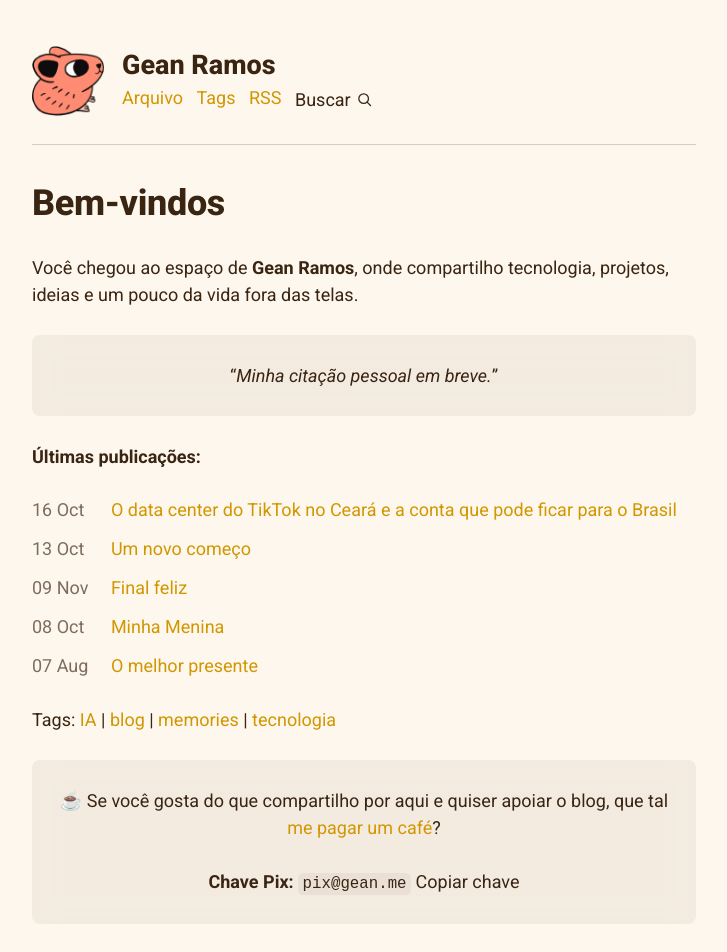
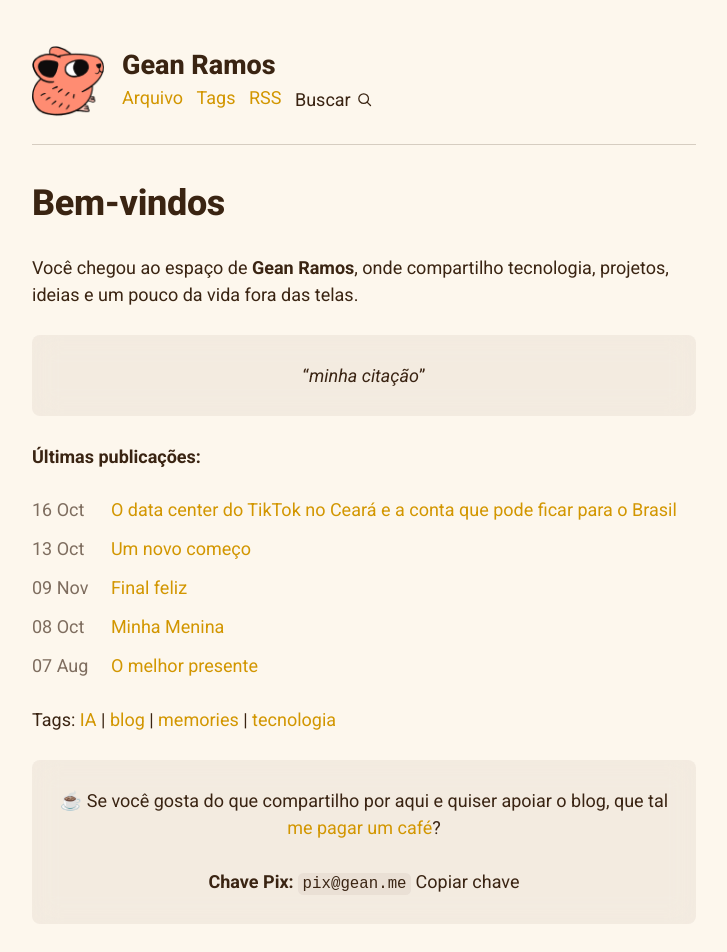
Before and after one commit to geanramoscom/geanramoscom.github.io, a Jekyll site: the page built from index.html, in a window 1280 px wide. Shown: the top 952 px of the page, without its empty margins (276-1003 px from the left). Built offline with Jekyll 4.4.1, drawn with Linux system fonts in a browser that asks for light colours; some web fonts are replaced.

Commit message:
Update index.html

```diff
--- a/index.html
+++ b/index.html
@@ -7,7 +7,7 @@ permalink: /
   <header class="site-page-header"><h1>Bem-vindos</h1></header>
   <div class="trix-content e-content">
     <p>Você chegou ao espaço de <strong>Gean Ramos</strong>, onde compartilho tecnologia, projetos, ideias e um pouco da vida fora das telas.</p>
-    <blockquote><p style="text-align:center;">“<em>{{ site.home_quote | default: 'Minha citação pessoal em breve.' | escape }}</em>”</p></blockquote>
+    <blockquote><p style="text-align:center;">“<em>{{ site.citacao | default: 'Minha citação pessoal em breve.' | escape }}</em>”</p></blockquote>
     <p><strong>Últimas publicações:</strong></p>
     {% if site.posts.size > 0 %}
     <ul class="t-list-of-posts site-list-of-posts">
```
